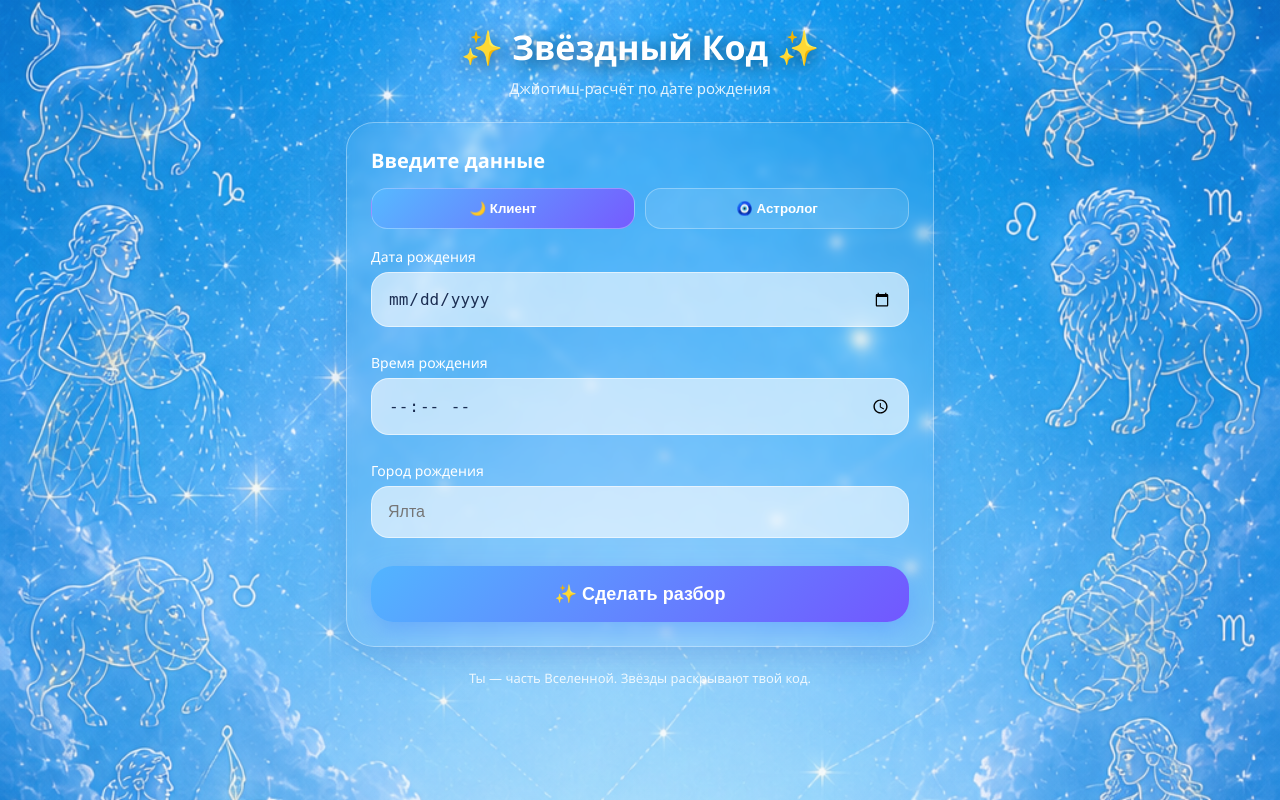
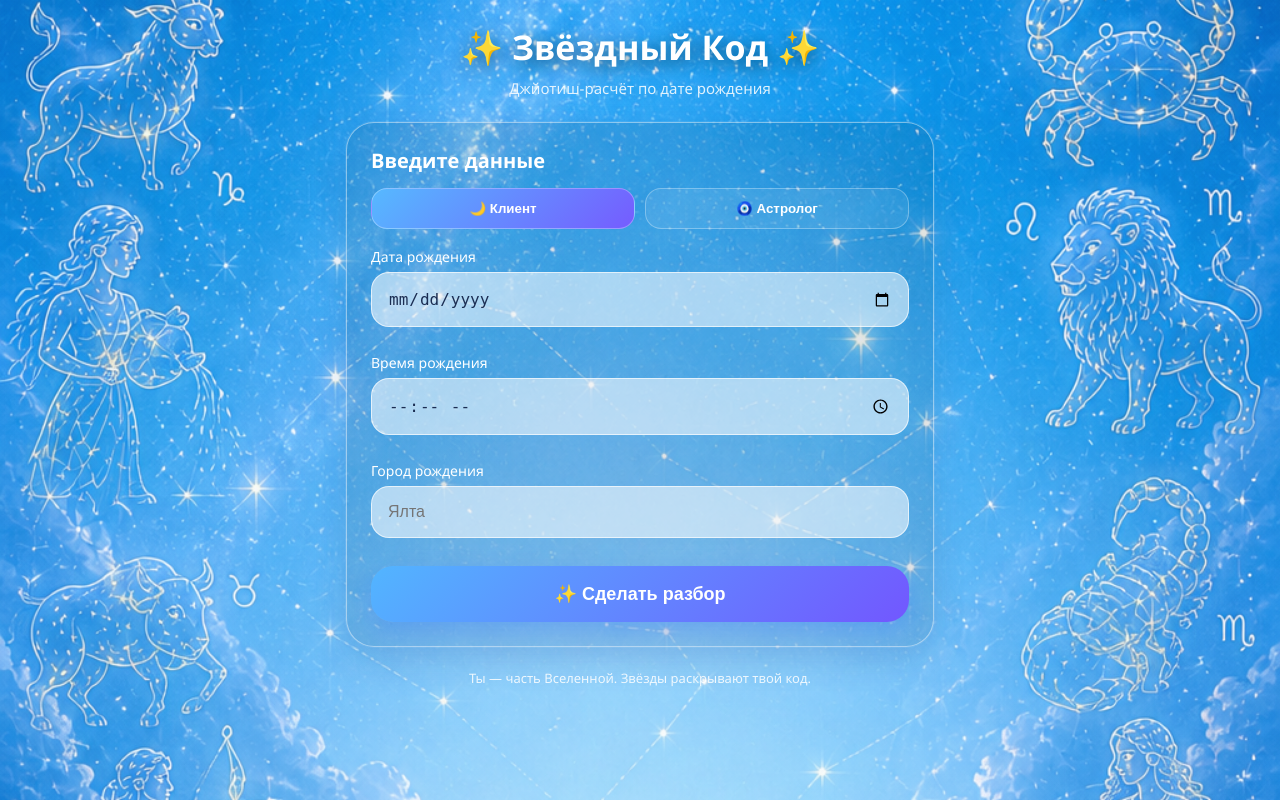
Before and after one commit to kristina-x-ux/astro_mini_app, a Flask app: page / in a window 1280 px wide. Run offline with Flask 3, Linux system fonts and the light colour scheme.

Commit message:
Update index.html

```diff
--- a/templates/index.html
+++ b/templates/index.html
@@ -18,8 +18,8 @@ body {
 
     background:
         linear-gradient(
-            rgba(120, 170, 255, 0.08),
-            rgba(180, 220, 255, 0.12)
+            rgba(120,170,255,0.05),
+            rgba(180,220,255,0.08)
         ),
         url('/static/file_000000009a0072438087f62e212a4232.png');
 
@@ -52,19 +52,20 @@ body {
     opacity: 0.85;
 }
 
-/* 💎 НАСТОЯЩЕЕ СТЕКЛО */
+/* 🔥 ТЕПЕРЬ РЕАЛЬНО ПРОЗРАЧНО */
 .card {
-    background: rgba(255, 255, 255, 0.05);
-    backdrop-filter: blur(5px);
-    -webkit-backdrop-filter: blur(5px);
+    background: rgba(0, 0, 0, 0.08); /* почти невидимый */
+    backdrop-filter: none;
 
-    border: 1px solid rgba(255,255,255,0.35);
+    border: 1.5px solid rgba(255,255,255,0.45);
     border-radius: 28px;
 
     padding: 24px;
     margin-bottom: 22px;
 
-    box-shadow: 0 10px 30px rgba(0, 40, 120, 0.12);
+    box-shadow:
+        0 0 0 1px rgba(255,255,255,0.08),
+        0 14px 34px rgba(0, 30, 90, 0.12);
 }
 
 .card-title {
@@ -85,7 +86,7 @@ body {
     padding: 12px;
     border-radius: 16px;
     border: 1px solid rgba(255,255,255,0.3);
-    background: rgba(255,255,255,0.1);
+    background: rgba(255,255,255,0.08);
     color: white;
     font-weight: 600;
 }
@@ -104,14 +105,13 @@ label {
 
 input {
     width: 100%;
-
     padding: 16px;
     margin-bottom: 12px;
 
     border-radius: 18px;
-    border: 1px solid rgba(255,255,255,0.55);
+    border: 1px solid rgba(255,255,255,0.65);
 
-    background: rgba(255,255,255,0.6);
+    background: rgba(255,255,255,0.55);
     color: #1b2d52;
 
     font-size: 16px;
@@ -120,7 +120,6 @@ input {
 /* кнопка */
 .main-btn {
     width: 100%;
-
     margin-top: 16px;
     padding: 17px;
 
```
